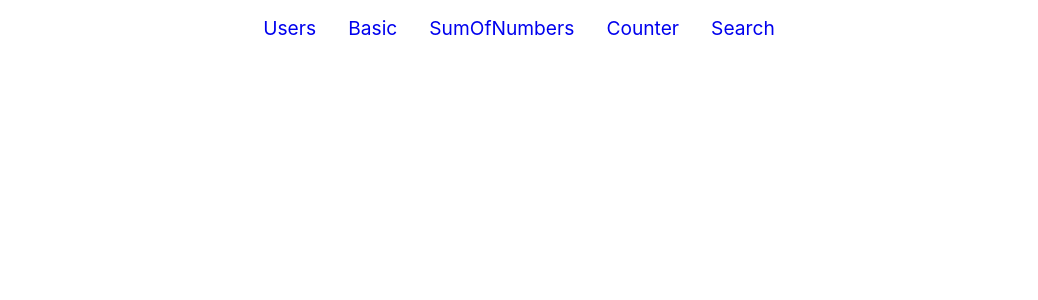
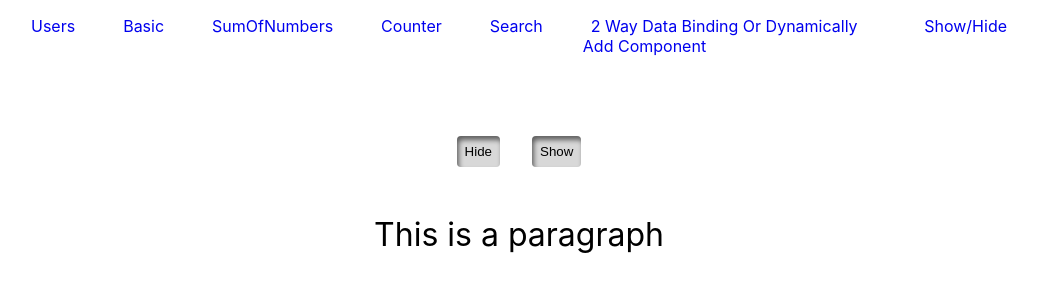
Before and after one commit to priyanshu09143/ReactTask1, a React (Create React App) app: page /show in a window 1280 px wide. Shown: the top 300 px of the page, without its empty margins (121-1159 px from the left). Built offline with nearby package versions, Linux system fonts and the light colour scheme.

Commit message:
Add some Functionality

```diff
--- a/src/App.css
+++ b/src/App.css
@@ -1,6 +1,9 @@
 nav li a{
   text-decoration: none;
-  font-size: 1.2rem;
+  font-size: 1rem;
+  padding: 1rem 0.5rem;
+  border-radius: 10px;
+  transition: all 0.3s;
 }
 nav li{
   list-style: none;
@@ -12,7 +15,7 @@ nav{
 
 }
 #root{
-  width: 50%;
+  width: 80%;
   margin: auto;
 }
 .Hide{
@@ -69,3 +72,43 @@ input{
 .counters button:hover{
   box-shadow: inset 2px 4px 5px 0px rgba(0, 0, 0, 0.557), 1px 1px 10px;
 }
+.DataBinding{
+  margin-top:3rem  ;
+  display: flex;
+  justify-content: center;
+  align-items: center;
+  flex-direction: column;
+}
+.DataBinding input {
+  border: none;
+  background-color: #eaeaea;
+  outline: none;
+  padding: 0.7rem 0.8rem;
+  border-radius: 8px;
+  font-size: 1rem;
+}
+.show{
+  margin-top: 3rem;
+  display: flex;
+  justify-content: center;
+  flex-direction: column;
+  align-items: center ;
+}
+.show div button{
+  margin: 1rem;
+  background-color: #d8d8d8;
+  padding: 0.5rem;
+  border-radius: 4px;
+  box-shadow: inset 2px 4px 5px 0px rgba(0, 0, 0, 0.557);
+  color: #000;
+  border: none;
+  transition: box-shadow 0.2s ease;
+  cursor: pointer;
+}
+.show p{
+  font-size: 2rem;
+}
+a:hover{
+  color: #000;
+  background-color: #00000022;
+}
--- a/src/App.js
+++ b/src/App.js
@@ -6,6 +6,8 @@ import NavBar from './components/NavBar';
 import Counter from './components/Counter';
 import Search from './components/Search';
 import IncrementCounter from './components/IncrementCounter';
+import InputChild from './components/InputChild';
+import Show from './components/Show';
 import "./App.css"
 function App() {
   return (
@@ -18,6 +20,10 @@ function App() {
           <Route path="/counter" element={<IncrementCounter />} />
           <Route path="/AddValue" element={<Counter />} />
           <Route path="/search" element={<Search />} />
+          <Route path="/AddChild" element={<InputChild />} />
+          <Route path="/show" element={<Show />} />
+
+
         </Routes>
       </Router>
     </>
--- a/src/components/ArrayUser.jsx
+++ b/src/components/ArrayUser.jsx
@@ -20,7 +20,8 @@ function ArrayUser() {
             </div>
         )
     })}
-    <button className='Hide' onClick={() => setShow(!Show)}>{Show ? "Hide" : "Show"}</button>
+    <button onClick={()=>setShow(false)} disabled={!Show}>Hide</button>
+    <button onClick={()=>setShow(true)} disabled={Show}>Show</button>
     </>
   )
 }
--- /dev/null
+++ b/src/components/Child.jsx
@@ -0,0 +1,9 @@
+import React from 'react'
+
+function Child({value}) {
+  return (
+    <div>Input Child Component : {value}</div>
+  )
+}
+
+export default Child
--- /dev/null
+++ b/src/components/InputChild.jsx
@@ -0,0 +1,28 @@
+import React, { useState } from 'react'
+
+import ChildComponent from './Child'
+function InputChild() {
+    const [value , setValue] = useState("")
+    const [childComponents, setChildComponents] = useState([]);
+    const handleAddChild = () => {
+      setChildComponents([...childComponents, <ChildComponent key={childComponents.length} value={value}/>]);
+    };
+
+  return (
+<>
+    <div className='DataBinding'>
+    <input type="text" placeholder='Enter..' value={value} onChange={(e)=> setValue(e.target.value)}/>
+    </div>
+
+    <div>
+      <button onClick={handleAddChild}>Add Child Component</button>
+      {childComponents.map((child, index) => (
+        <div key={index}>{child}</div>
+      ))}
+    </div>
+
+</>
+  )
+}
+
+export default InputChild
--- a/src/components/NavBar.jsx
+++ b/src/components/NavBar.jsx
@@ -9,6 +9,8 @@ function NavBar() {
         <li><Link to={'/AddValue'}>SumOfNumbers</Link></li>
         <li><Link to={'/counter'}>Counter</Link></li>
         <li><Link to={'/search'}>Search</Link></li>
+        <li><Link to={'/AddChild'}>2 Way Data Binding Or Dynamically Add Component</Link></li>
+        <li><Link to={'/show'}>Show/Hide</Link></li>
       </nav>
 
     </div>
--- /dev/null
+++ b/src/components/Show.jsx
@@ -0,0 +1,16 @@
+import React, { useState } from 'react'
+
+function Show() {
+    const [show , setShow] = useState(true)
+  return (
+    <div className='show'>
+        <div>
+        <button onClick={()=>{setShow(false)}}>Hide</button>
+        <button onClick={()=>{setShow(true)}}>Show</button>
+        </div>
+        {show && <p>This is a paragraph</p>}
+    </div>
+  )
+}
+
+export default Show
```
